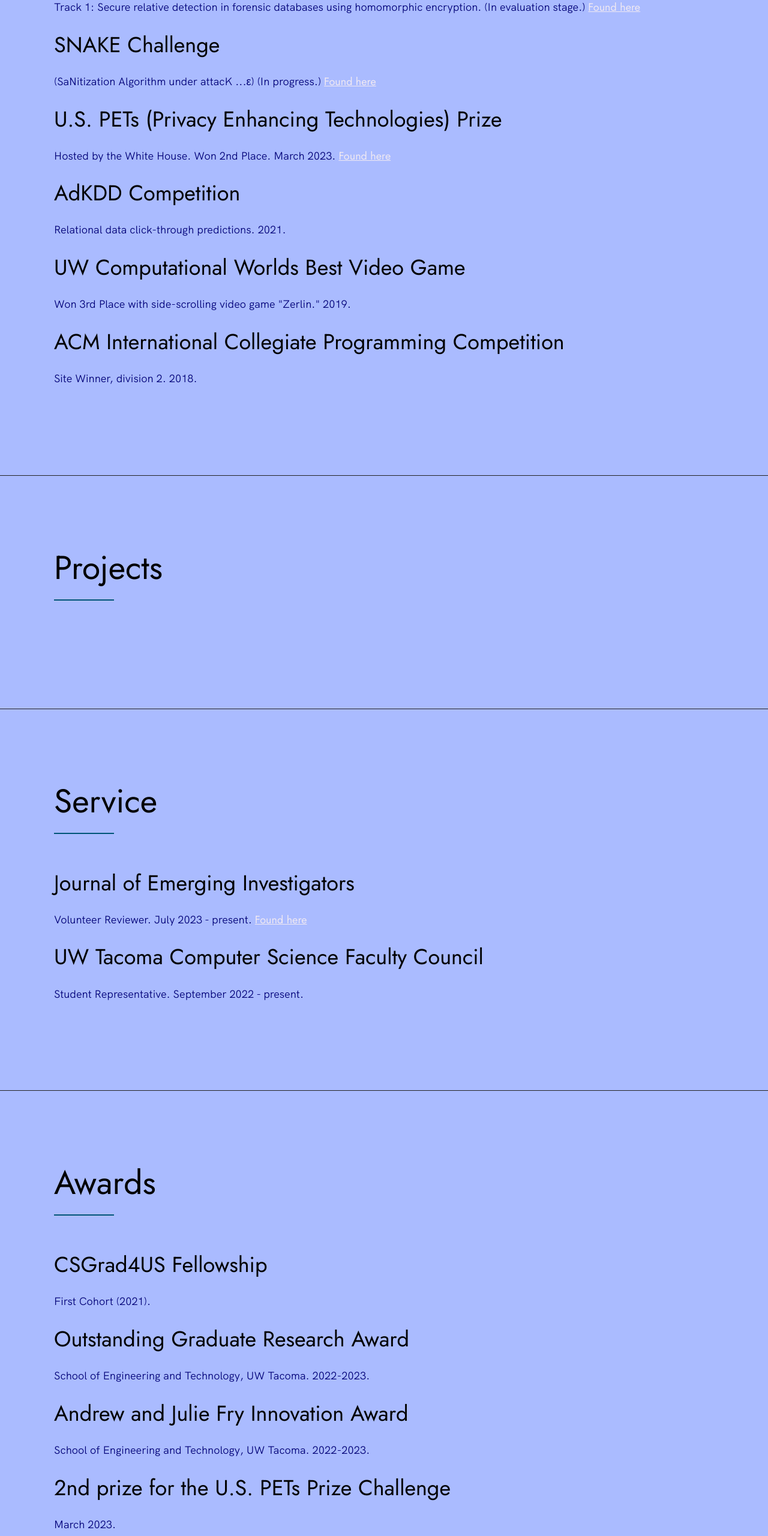
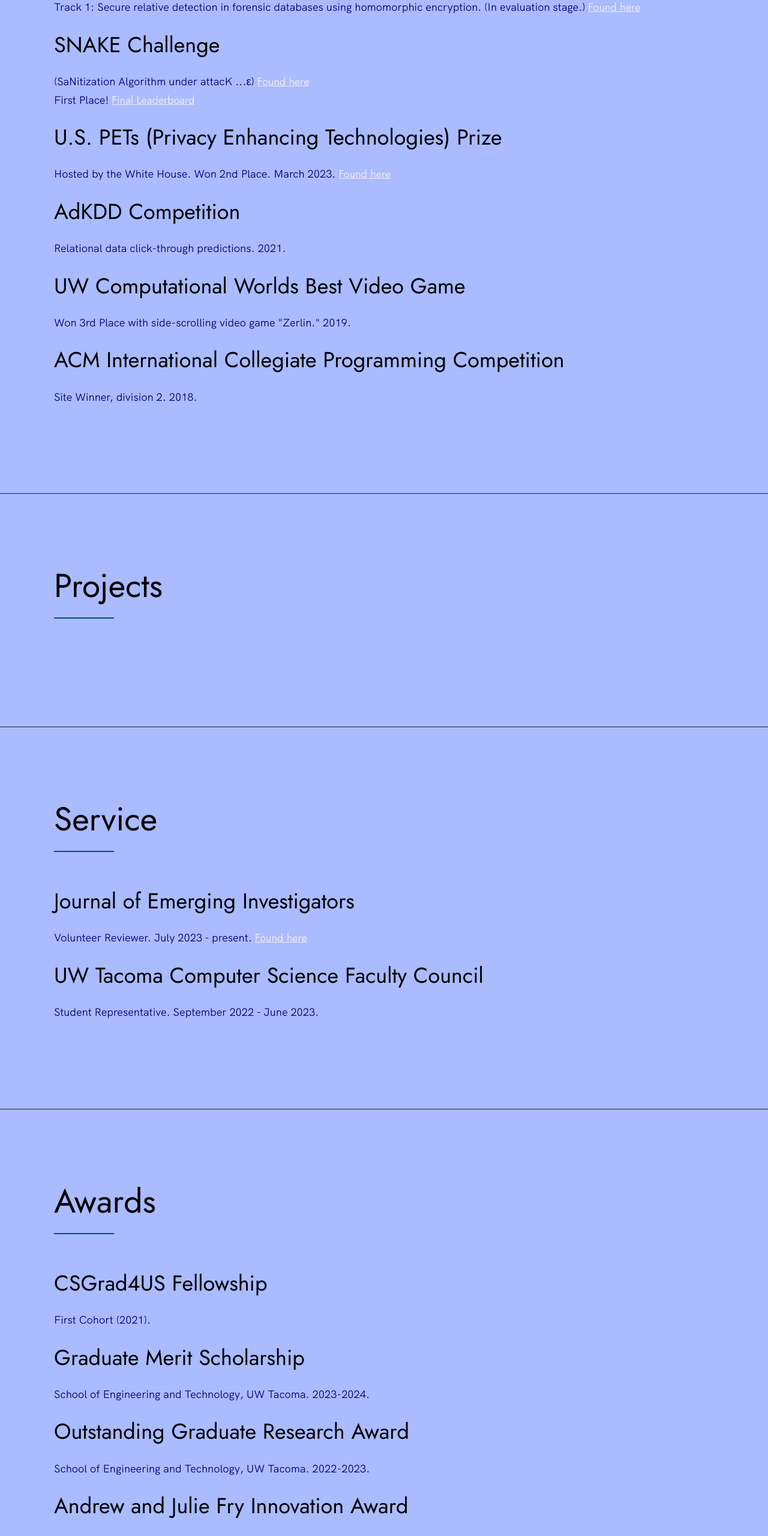
Before and after one commit to steveng9/steveng9.github.io, a plain HTML site: page index.html in a window 1280 px wide. Shown: the part 1880-4440 px from the top of the page at 60% size. Drawn offline with Linux system fonts and the light colour scheme.

Commit message:
added bio

```diff
--- a/index.html
+++ b/index.html
@@ -94,8 +94,11 @@
           <div class="work__text">
             <h3>SNAKE Challenge</h3>
             <p>
-              (SaNitization Algorithm under attacK ...ε) (In progress.)
+              (SaNitization Algorithm under attacK ...ε)
               <a href="https://www.codabench.org/competitions/879/">Found here</a>
+              <br>
+              First Place!
+              <a href="https://snake-challenge.github.io/leaderboard.html">Final Leaderboard</a>
             </p>
           </div>
 
@@ -159,7 +162,7 @@
           <div class="work__text">
             <h3>UW Tacoma Computer Science Faculty Council</h3>
             <p>
-              Student Representative. September 2022 - present.
+              Student Representative. September 2022 - June 2023.
               <!-- <a href="https://emerginginvestigators.org/">Found here</a> -->
             </p>
           </div>
@@ -180,6 +183,14 @@
             <h3>CSGrad4US Fellowship</h3>
             <p>
               First Cohort (2021).
+              <!-- <a href="https://emerginginvestigators.org/">Found here</a> -->
+            </p>
+          </div>
+
+          <div class="work__text">
+            <h3>Graduate Merit Scholarship</h3>
+            <p>
+              School of Engineering and Technology, UW Tacoma. 2023-2024.
               <!-- <a href="https://emerginginvestigators.org/">Found here</a> -->
             </p>
           </div>
@@ -221,7 +232,7 @@
           <div class="about__text">
             <!-- Replace the below paragraph with info about yourself -->
             <p>
-              {about me}
+Steven is a lifelong student of mathematics and computer science. Having spent time at the Boeing Company as a software engineer, working on the flight simulator, he is now in the PhD program at the University of Washington Tacoma, studying with Martine De Cock. There, he was the lead of a team that won 1st place in the SNAKE challenge on privacy attacks against synthetic data. He is also the recipient of the SET Outstanding Graduate Research Award (2023) and the Andrew and Julie Fry Innovation Award (2023) for his contributions to the solution with which his research team won 2nd place in the NSF-hosted U.S.-U.K. PETs Prize Challenge 2023. His research interest is in privacy-preserving machine learning (PPML) and fair AI, critical fields that address the widespread concerns of handling personal data securely and equitably. Steven sees research in PPML as a way to contribute meaningfully toward technologies that have huge impacts in people's. At the same time, working in academia will allow him to fuel his passion for helping and mentoring his fellow computer science students.
             </p>
 
             <!-- TODO: -->
```
